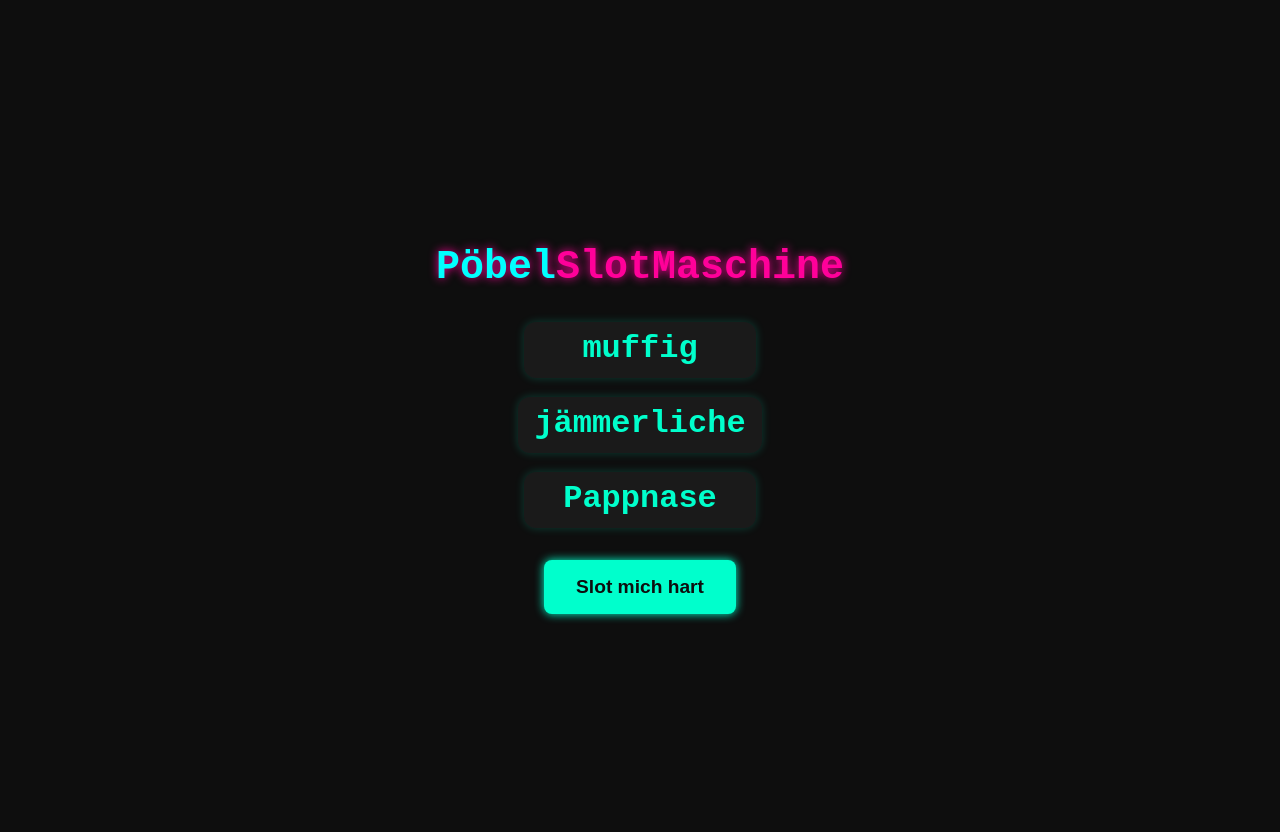
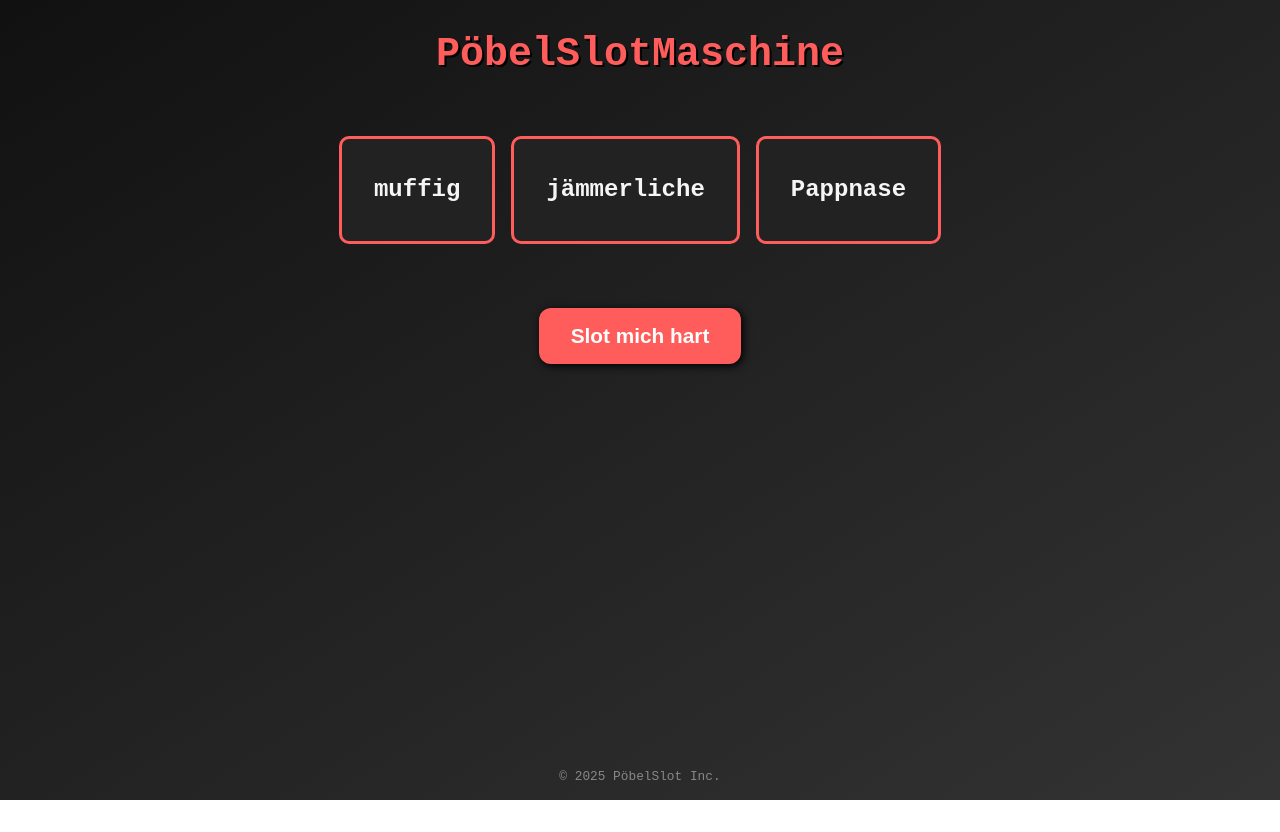
Before and after one commit to powlrand/poebelslotmaschine, a plain HTML site: page index.html in a window 1280 px wide. Both pictures are taken after a click on the button "Slot mich hart". After the commit the page ends 800 px from the top, so only its background shows below. Drawn offline with Linux system fonts and the light colour scheme.

Commit message:
Update index.html

```diff
--- a/index.html
+++ b/index.html
@@ -2,114 +2,141 @@
 <html lang="de">
 <head>
   <meta charset="UTF-8" />
-    <meta name="viewport" content="width=device-width, initial-scale=1.0" />
+  <meta name="viewport" content="width=device-width, initial-scale=1.0"/>
   <title>PöbelSlotMaschine</title>
   <style>
     body {
+      background: linear-gradient(to bottom right, #111, #333);
+      color: #f5f5f5;
+      font-family: 'Courier New', Courier, monospace;
       margin: 0;
-        font-family: 'Courier New', Courier, monospace;
-        background: #0e0e0e;
-        color: #00ffcc;
+      padding: 0;
+      text-align: center;
       display: flex;
       flex-direction: column;
-        align-items: center;
-        justify-content: center;
-        height: 100vh;
-        padding: 1rem;
+      min-height: 100vh;
     }
 
     h1 {
       font-size: 2.5rem;
-        text-align: center;
-        margin-bottom: 2rem;
-        color: #ff0099;
-        text-shadow: 0 0 10px #ff0099;
+      margin-top: 2rem;
+      color: #ff5c5c;
+      text-shadow: 2px 2px 0 #000;
     }
 
-      .slot-container {
+    .slots {
       display: flex;
-        flex-direction: column;
-        gap: 1.2rem;
-        align-items: center;
-        font-size: 2rem;
-        font-weight: bold;
-        min-height: 8rem;
+      justify-content: center;
+      flex-wrap: wrap;
+      margin: 2rem 1rem;
+      gap: 1rem;
     }
 
     .slot {
-        min-width: 200px;
-        text-align: center;
-        padding: 0.5rem 1rem;
-        border-radius: 12px;
-        background: #1a1a1a;
-        box-shadow: 0 0 10px #00ffcc33;
-        min-height: 2.5rem;
+      background-color: #222;
+      border: 3px solid #ff5c5c;
+      padding: 1rem 2rem;
+      font-size: 1.5rem;
+      min-width: 80px;
+      font-weight: bold;
+      border-radius: 10px;
+      transition: transform 0.3s ease;
+      min-height: 70px;
+      display: flex;
+      align-items: center;
+      justify-content: center;
+    }
+
+    .slot.spin {
+      animation: spin 0.6s ease-in-out;
+    }
+
+    @keyframes spin {
+      0%   { transform: scaleY(1); }
+      30%  { transform: scaleY(0); opacity: 0.5; }
+      60%  { transform: scaleY(1.2); opacity: 1; }
+      100% { transform: scaleY(1); }
     }
 
     button {
-        margin-top: 2rem;
+      margin: 2rem auto;
+      background: #ff5c5c;
+      color: #fff;
+      font-size: 1.3rem;
+      font-weight: bold;
+      border: none;
+      border-radius: 12px;
       padding: 1rem 2rem;
-        background: #00ffcc;
-        color: #0e0e0e;
-        border: none;
-        font-size: 1.2rem;
-        font-weight: bold;
-        border-radius: 8px;
       cursor: pointer;
-        box-shadow: 0 0 10px #00ffcc;
-        transition: transform 0.2s;
+      box-shadow: 2px 2px 8px #000;
+      transition: background 0.2s ease;
     }
 
     button:hover {
-        transform: scale(1.05);
+      background: #ff2c2c;
+    }
+
+    footer {
+      margin-top: auto;
+      font-size: 0.8rem;
+      color: #888;
+      padding: 1rem;
     }
 
     @media (max-width: 600px) {
+      .slot {
+        font-size: 1.2rem;
+        padding: 0.7rem 1.2rem;
+      }
+
+      button {
+        font-size: 1.1rem;
+        padding: 0.8rem 1.5rem;
+      }
+
       h1 {
         font-size: 2rem;
-        }
-        .slot-container {
-          font-size: 1.5rem;
       }
     }
   </style>
 </head>
 <body>
-    <h1><span style="color:#00ffff">Pöbel</span>Slot<span style="color:#ff0099">Maschine</span></h1>
-    <div class="slot-container">
-      <div id="slot1" class="slot">---</div>
-      <div id="slot2" class="slot">---</div>
-      <div id="slot3" class="slot">---</div>
+  <h1>PöbelSlotMaschine</h1>
+  <div class="slots">
+    <div class="slot" id="slot1">...</div>
+    <div class="slot" id="slot2">...</div>
+    <div class="slot" id="slot3">...</div>
   </div>
-    <button onclick="spin()" class="spin-button">
-  Slot mich hart
-</button>
+  <button onclick="spin()">Slot mich hart</button>
+  <footer>
+    &copy; 2025 PöbelSlot Inc.
+  </footer>
 
   <script>
-      let words = null;
+    let words;
 
     async function loadWords() {
       const res = await fetch("words.json");
-        words = await res.json();
-        words.genders = [words.fem, words.masc];
+      const json = await res.json();
+      words = {
+        adj1: json.adj1,
+        genders: [
+          { type: "fem", adj2: json.fem.adj2, nouns: json.fem.nouns },
+          { type: "masc", adj2: json.masc.adj2, nouns: json.masc.nouns }
+        ]
+      };
     }
 
     function getRandom(arr) {
       return arr[Math.floor(Math.random() * arr.length)];
     }
 
-      function animateSlot(id, word, duration = 600) {
+    function spinSlot(id, text) {
       const el = document.getElementById(id);
-        let i = 0;
-        const interval = setInterval(() => {
-          el.innerText = getRandom([...words.adj1, ...words.fem.adj2, ...words.masc.adj2, ...words.fem.nouns, ...words.masc.nouns]);
-          i++;
-        }, 50);
-
-        setTimeout(() => {
-          clearInterval(interval);
-          el.innerText = word;
-        }, duration);
+      el.classList.remove("spin");
+      void el.offsetWidth; // Trigger reflow
+      el.textContent = text;
+      el.classList.add("spin");
     }
 
     async function spin() {
@@ -120,12 +147,10 @@
       const adj2 = getRandom(genderBlock.adj2);
       const noun = getRandom(genderBlock.nouns);
 
-        animateSlot("slot1", adj1);
-        animateSlot("slot2", adj2);
-        animateSlot("slot3", noun);
+      spinSlot("slot1", adj1);
+      spinSlot("slot2", adj2);
+      spinSlot("slot3", noun);
     }
-
-      loadWords();
   </script>
 </body>
 </html>
```
Lines whose indentation alone changed are shown as unchanged.
